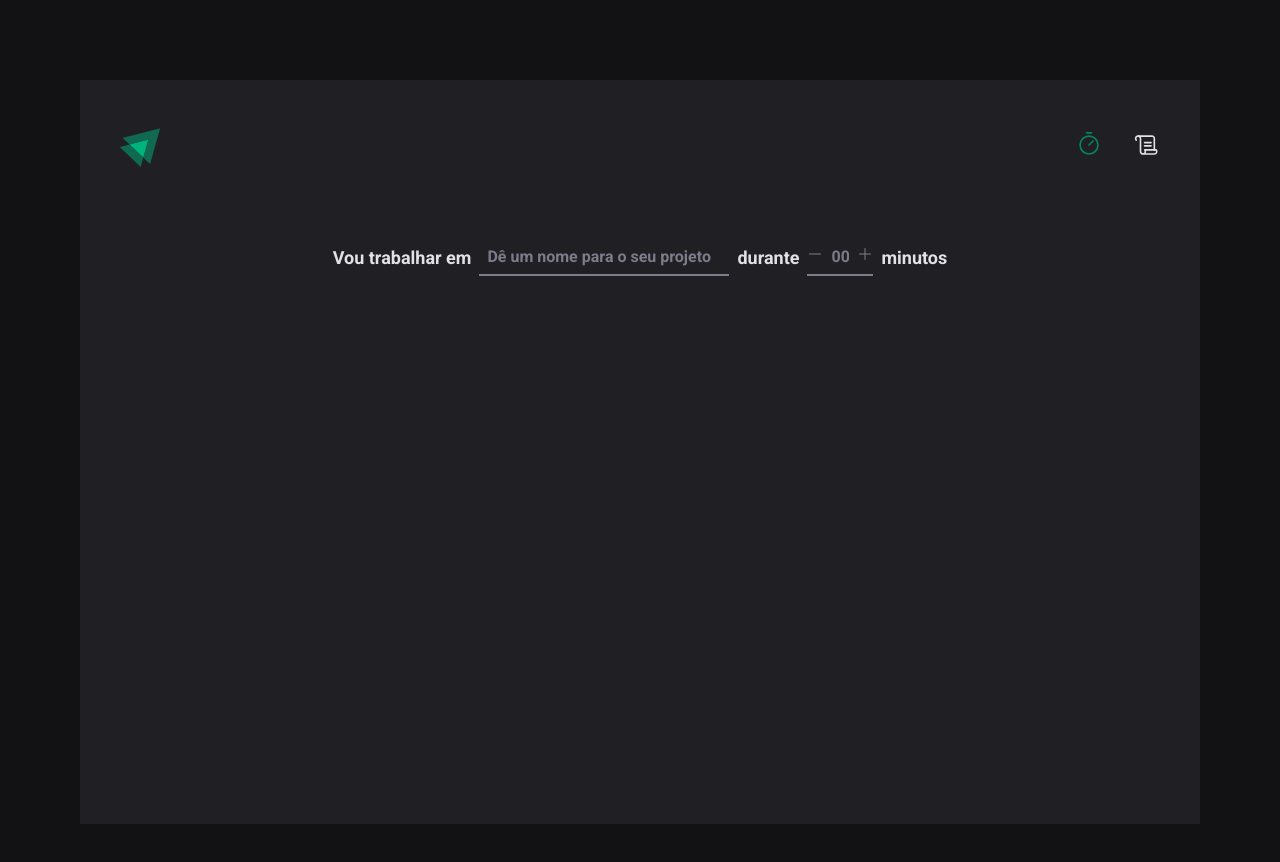
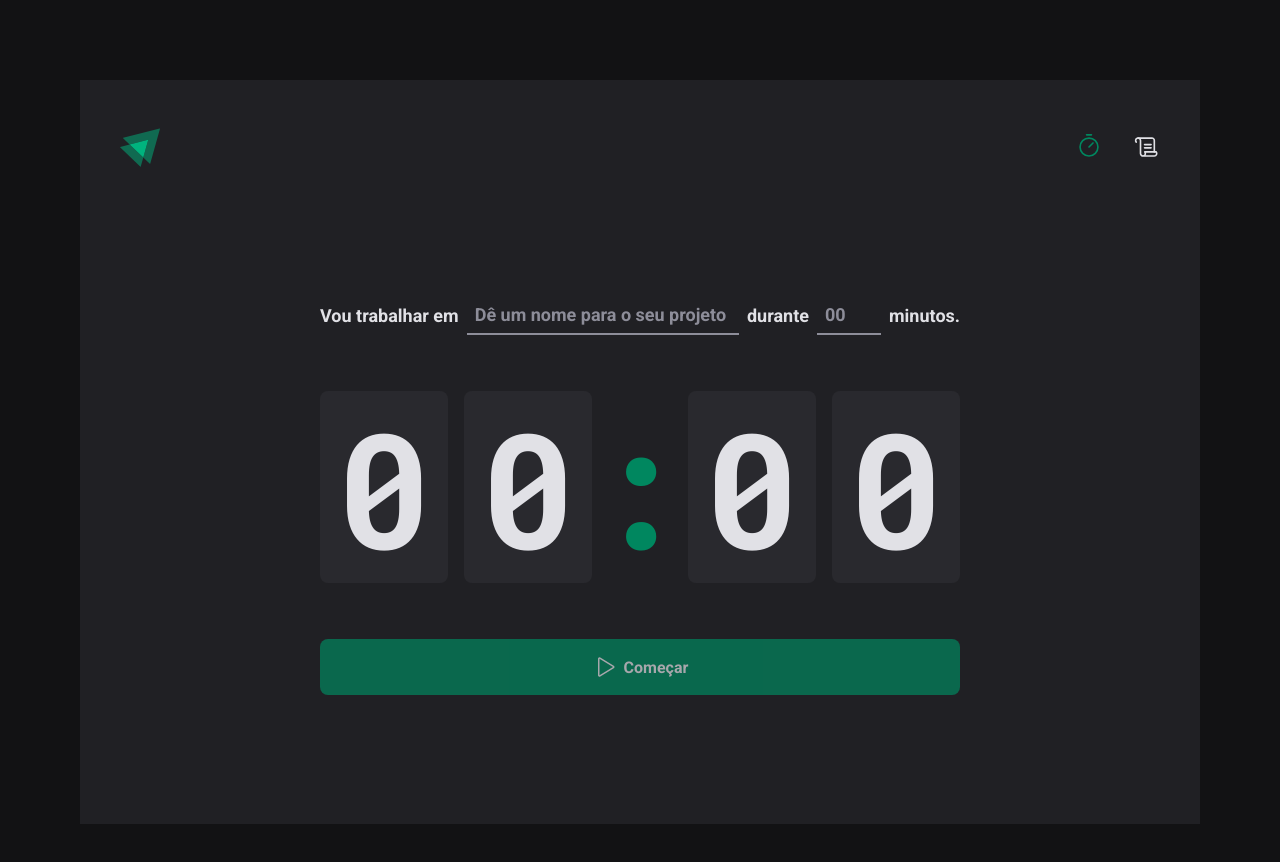
Before and after one commit to angelo-filho/timer-ignite, a React (Vite) app: page / in a window 1280 px wide. Shown: the top 862 px of the page. Built offline with nearby package versions, Linux system fonts and the light colour scheme.

Commit message:
feat: finish home styles

```diff
--- a/src/@types/styled-components.d.ts
+++ b/src/@types/styled-components.d.ts
@@ -6,6 +6,7 @@
       bgColor: string;
       elementColor: string;
       dividerColor: string;
+      timerNumberBgColor: string;
       placeholderColor: string;
       labelColor: string;
       textColor: string;
--- a/src/components/Header/styles.ts
+++ b/src/components/Header/styles.ts
@@ -1,6 +1,6 @@
 import styled from "styled-components";
 
-export const Container = styled.div`
+export const Container = styled.header`
   display: flex;
   justify-content: space-between;
   align-items: center;
--- a/src/components/Link/index.tsx
+++ b/src/components/Link/index.tsx
@@ -1,7 +1,6 @@
 import { ReactNode } from "react";
-import { NavLink } from "react-router-dom";
 
-import { LinkChildren } from "./styles";
+import { LinkChildren, NavLink } from "./styles";
 
 interface LinkProps {
   children: ReactNode;
--- a/src/components/Link/styles.ts
+++ b/src/components/Link/styles.ts
@@ -1,6 +1,15 @@
+import { NavLink as RouterLink } from "react-router-dom";
 import styled from "styled-components";
 
+export const NavLink = styled(RouterLink)`
+  display: flex;
+`;
+
 export const LinkChildren = styled.span<{ active: boolean }>`
+  display: flex;
+  align-items: center;
+  justify-content: center;
+
   transition: 0.2s;
   color: ${(props) =>
     props.active
--- a/src/components/TimerForm/index.tsx
+++ /dev/null
@@ -1,33 +0,0 @@
-import { Minus, Plus } from "phosphor-react";
-import { useState } from "react";
-
-import { Container, NumberInput, TextInput } from "./styles";
-
-interface TimerFormProps {}
-
-export function TimerForm({}: TimerFormProps) {
-  const [numberInputIsFocused, setNumberInputIsFocused] = useState(false);
-
-  return (
-    <Container>
-      <p>Vou trabalhar em</p>
-      <TextInput type="text" placeholder="Dê um nome para o seu projeto" />
-      <p>durante</p>
-      <NumberInput isFocused={numberInputIsFocused}>
-        <button>
-          <Minus size={16} />
-        </button>
-        <input
-          type="text"
-          placeholder="00"
-          onFocus={() => setNumberInputIsFocused(true)}
-          onBlur={() => setNumberInputIsFocused(false)}
-        />
-        <button>
-          <Plus size={16} />
-        </button>
-      </NumberInput>
-      <p>minutos</p>
-    </Container>
-  );
-}
--- a/src/components/TimerForm/styles.ts
+++ /dev/null
@@ -1,75 +0,0 @@
-import styled from "styled-components";
-
-export const Container = styled.div`
-  display: flex;
-  flex-direction: column;
-  align-items: flex-start;
-  gap: 0.5rem;
-
-  p {
-    color: ${(props) => props.theme.colors.titleColor};
-    font-size: 18px;
-    font-weight: bold;
-  }
-
-  input {
-    padding: 8px;
-
-    background-color: transparent;
-    border-right: none;
-
-    color: ${(props) => props.theme.colors.titleColor};
-    font-size: 1rem;
-    font-weight: bold;
-
-    &::placeholder {
-      color: ${(props) => props.theme.colors.placeholderColor};
-    }
-  }
-
-  @media (min-width: ${(props) => props.theme.screens.xl}) {
-    flex-direction: row;
-    justify-content: center;
-    align-items: center;
-  }
-`;
-
-export const TextInput = styled.input`
-  width: 100%;
-  max-width: 250px;
-
-  border: none;
-  border-bottom: 2px solid ${(props) => props.theme.colors.placeholderColor};
-
-  transition: border-bottom 0.2s;
-
-  &:focus {
-    outline: none;
-    border-bottom-color: ${(props) => props.theme.colors.titleColor};
-  }
-`;
-
-export const NumberInput = styled.div<{ isFocused: boolean }>`
-  border-bottom: 2px solid
-    ${(props) =>
-      props.isFocused
-        ? props.theme.colors.titleColor
-        : props.theme.colors.placeholderColor};
-
-  transition: border-bottom 0.2s;
-
-  button {
-    background-color: transparent;
-
-    color: ${(props) => props.theme.colors.placeholderColor};
-  }
-
-  input {
-    border: none;
-    width: 34px;
-
-    &:focus {
-      outline: none;
-    }
-  }
-`;
--- a/src/pages/Home/index.tsx
+++ b/src/pages/Home/index.tsx
@@ -1,12 +1,62 @@
-import { TimerForm } from "../../components/TimerForm";
-import { Container } from "./styles";
+import { Play } from "phosphor-react";
+import {
+  HomeContainer,
+  Separator,
+  CountdownContainer,
+  FormContainer,
+  StartCountdownButton,
+  TaskInput,
+  MinutesAmountInput,
+} from "./styles";
 
 interface HomeProps {}
 
 export function Home({}: HomeProps) {
   return (
-    <Container>
-      <TimerForm />
-    </Container>
+    <HomeContainer>
+      <form>
+        <FormContainer>
+          <label htmlFor="task">Vou trabalhar em</label>
+          <TaskInput
+            id="task"
+            list="task-suggestions"
+            placeholder="Dê um nome para o seu projeto"
+          />
+
+          <datalist id="task-suggestions">
+            <option value="Projeto 1" />
+            <option value="Projeto 2" />
+            <option value="Projeto 3" />
+          </datalist>
+
+          <label htmlFor="minutesAmount">durante</label>
+          <MinutesAmountInput
+            type="number"
+            id="minutesAmount"
+            placeholder="00"
+            step={5}
+            min={5}
+            max={60}
+          />
+
+          <span>minutos.</span>
+        </FormContainer>
+
+        <CountdownContainer>
+          <div>
+            <span>0</span>
+            <span>0</span>
+            <Separator>:</Separator>
+            <span>0</span>
+            <span>0</span>
+          </div>
+        </CountdownContainer>
+
+        <StartCountdownButton disabled type="submit">
+          <Play size={24} />
+          Começar
+        </StartCountdownButton>
+      </form>
+    </HomeContainer>
   );
 }
--- a/src/pages/Home/styles.ts
+++ b/src/pages/Home/styles.ts
@@ -1,8 +1,130 @@
 import styled from "styled-components";
 
-export const Container = styled.div`
+export const HomeContainer = styled.main`
+  flex: 1;
+
+  display: flex;
+  flex-direction: column;
+  align-items: center;
+  justify-content: center;
+
+  form {
+    display: flex;
+    flex-direction: column;
+    align-items: center;
+    gap: 3.5rem;
+  }
+`;
+
+export const FormContainer = styled.div`
   width: 100%;
-  max-width: 656px;
-  margin: 0 auto;
-  padding-top: 72px;
+
+  display: flex;
+  align-items: center;
+  justify-content: center;
+  gap: 0.5rem;
+  flex-wrap: wrap;
+
+  color: ${(props) => props.theme.colors.titleColor};
+  font-size: 1.125rem;
+  font-weight: bold;
 `;
+
+const BaseInput = styled.input`
+  height: 2.5rem;
+
+  background: transparent;
+  border: 0;
+  border-bottom: 2px solid ${(props) => props.theme.colors.labelColor};
+
+  font-weight: bold;
+  font-size: 1.125rem;
+  color: ${(props) => props.theme.colors.titleColor};
+
+  padding: 0 0.5rem;
+
+  &:focus {
+    box-shadow: none;
+    border-color: ${(props) => props.theme.colors.mainGreen};
+  }
+
+  &::placeholder {
+    color: ${(props) => props.theme.colors.labelColor};
+  }
+`;
+
+export const TaskInput = styled(BaseInput)`
+  flex: 1;
+
+  &::-webkit-calendar-picker-indicator {
+    display: none !important;
+  }
+`;
+
+export const MinutesAmountInput = styled(BaseInput)`
+  width: 4rem;
+`;
+
+export const CountdownContainer = styled.div`
+  display: flex;
+  justify-content: center;
+
+  div {
+    display: flex;
+    gap: 1rem;
+
+    font-family: "Roboto Mono", monospace;
+    color: ${(props) => props.theme.colors.mainGreen};
+    font-size: 10rem;
+    line-height: 8rem;
+
+    span {
+      font-family: inherit;
+      padding: 2rem 1rem;
+
+      background-color: ${(props) => props.theme.colors.timerNumberBgColor};
+      border-radius: 8px;
+
+      color: ${(props) => props.theme.colors.titleColor};
+    }
+  }
+`;
+
+export const Separator = styled.div`
+  font-family: inherit;
+  padding: 2rem 0;
+  color: ${(props) => props.theme.colors.mainGreen};
+
+  width: 4rem;
+  overflow: hidden;
+  display: flex;
+  justify-content: center;
+`;
+
+export const StartCountdownButton = styled.button`
+  width: 100%;
+  border: 0;
+  padding: 1rem;
+  border-radius: 8px;
+
+  display: flex;
+  align-items: center;
+  justify-content: center;
+
+  gap: 0.5rem;
+  font-weight: bold;
+
+  background-color: ${(props) => props.theme.colors.mainGreen};
+  color: ${(props) => props.theme.colors.titleColor};
+
+  transition: background-color 0.2s;
+
+  &:disabled {
+    opacity: 0.7;
+    cursor: not-allowed;
+  }
+
+  &:not(:disabled):hover {
+    background-color: ${(props) => props.theme.colors.sideGreen};
+  }
+`;
--- a/src/pages/Root/styles.ts
+++ b/src/pages/Root/styles.ts
@@ -7,6 +7,9 @@
 `;
 
 export const Container = styled.div`
+  display: flex;
+  flex-direction: column;
+
   max-width: 1120px;
   min-height: 744px;
   margin: 0 auto;
--- a/src/styles/GlobalStyle.ts
+++ b/src/styles/GlobalStyle.ts
@@ -5,15 +5,26 @@
     padding: 0;
     margin: 0;
     box-sizing: border-box;
-    font-family: "Roboto", sans-serif;
   }
 
   html {
     color: ${(props) => props.theme.colors.textColor}
   }
 
+  :focus {
+    outline: 0;
+    box-shadow: 0 0 0 2px ${(props) => props.theme.colors.mainGreen};
+  }
+
   body {
     background-color: ${(props) => props.theme.colors.bgColor};
+    -webkit-font-smoothing: antialiased;
+  }
+
+  body, input, textarea, button {
+    font-family: "Roboto", sans-serif;
+    font-weight: normal;
+    font-size: 1rem;
   }
 
   button {
--- a/src/styles/theme.ts
+++ b/src/styles/theme.ts
@@ -4,6 +4,7 @@
   colors: {
     bgColor: "#121214",
     elementColor: "#202024",
+    timerNumberBgColor: "#29292E",
     dividerColor: "#323238",
     placeholderColor: "#7C7C8A",
     labelColor: "#8D8D99",
```
Also changed, not shown: 2 other files (tests, documents, lock files or other folders).
